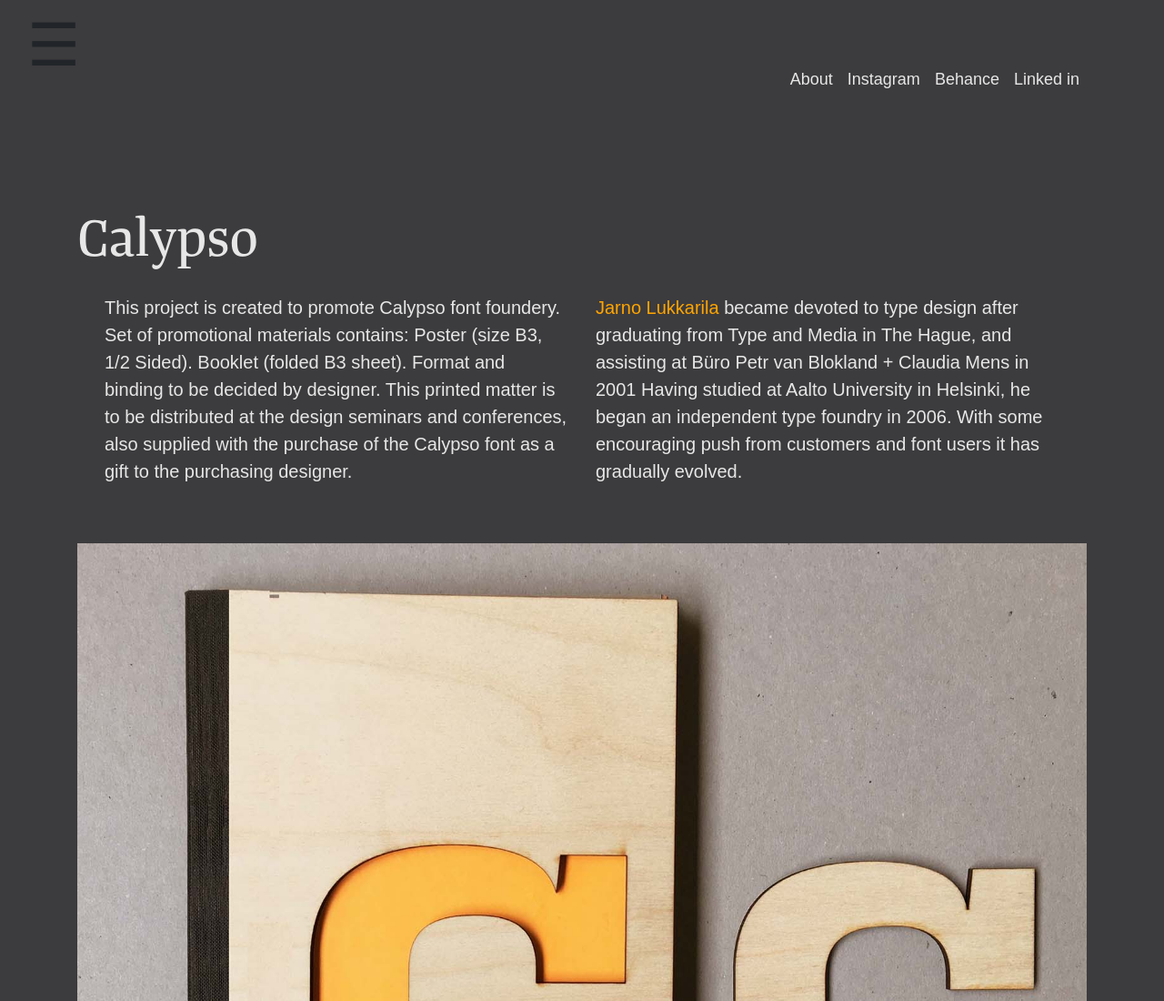
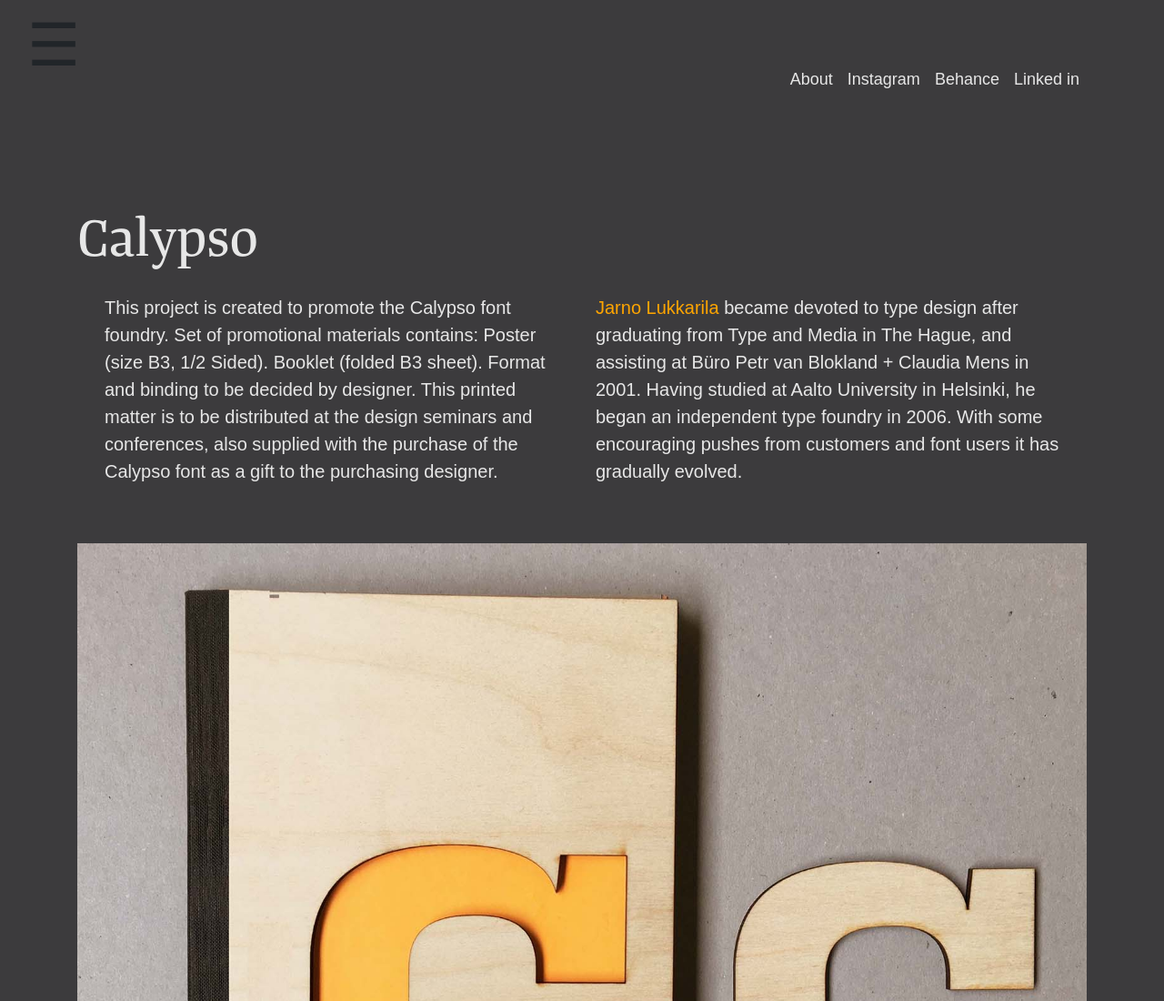
Before and after one commit to GRBACJANA/GRBACJANA.github.io, a plain HTML site: page calypso.html in a window 1280 px wide. Shown: the top 1100 px of the page at 91% size. Drawn offline with nearby package versions, Linux system fonts and the light colour scheme.

Commit message:
Update calypso.html

```diff
--- a/calypso.html
+++ b/calypso.html
@@ -74,8 +74,8 @@
             </div>
             <div class=container>
                 <div class="row 12">
-                    <div class="col-lg-6"><p class="projectidentitytext">This project is created to promote Calypso font
-                        foundery. Set of promotional materials contains: Poster (size B3, 1/2 Sided). Booklet (folded
+                    <div class="col-lg-6"><p class="projectidentitytext">This project is created to promote the Calypso font
+                        foundry. Set of promotional materials contains: Poster (size B3, 1/2 Sided). Booklet (folded
                         B3 sheet). Format and binding to be decided by designer. This printed matter is to be
                         distributed at the design seminars and conferences, also supplied with the purchase of the
                         Calypso font as a gift to the purchasing designer.</p></div>
@@ -85,9 +85,9 @@
                                href="https://www.fontshop.com/designers/jarno-lukkarila/">Jarno Lukkarila</a> became
                             devoted to type design after graduating from Type and Media in The Hague, and assisting at
                             Büro Petr
-                            van Blokland + Claudia Mens in 2001 Having studied at Aalto University in Helsinki, he began
+                            van Blokland + Claudia Mens in 2001. Having studied at Aalto University in Helsinki, he began
                             an
-                            independent type foundry in 2006. With some encouraging push from customers and font users
+                            independent type foundry in 2006. With some encouraging pushes from customers and font users
                             it has gradually evolved.
                         </p>
                     </div>
```
